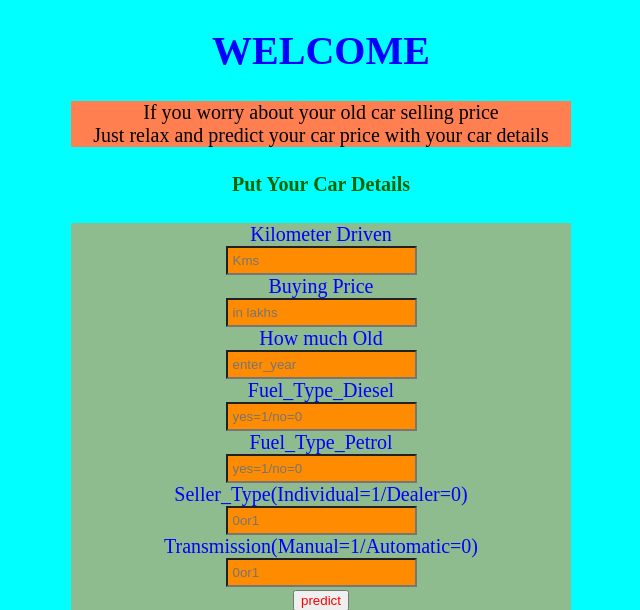
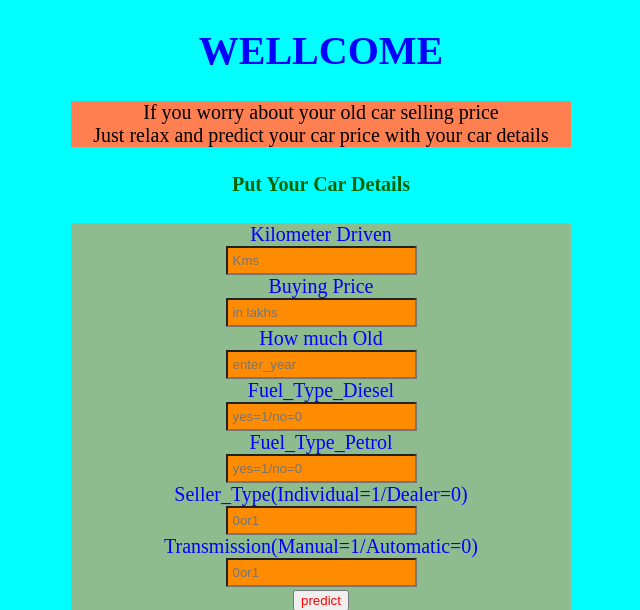
Before and after one commit to SwarupKarmokar/Car_Price_Prediction, a Flask app: page / in a window 1280 px wide. Shown: the top 610 px of the page, without its empty margins (319-959 px from the left). Run offline with Flask 2, Linux system fonts and the light colour scheme.

Commit message:
Update index.html

```diff
--- a/templates/index.html
+++ b/templates/index.html
@@ -29,7 +29,7 @@
     </style>
 </head>
 <body>
-    <h1>WELCOME</h1>
+    <h1>WELLCOME</h1>
     <p>If you worry about your old car selling price</p>
     <p>Just relax and predict your car price with your car details</p>
     <div>
```
